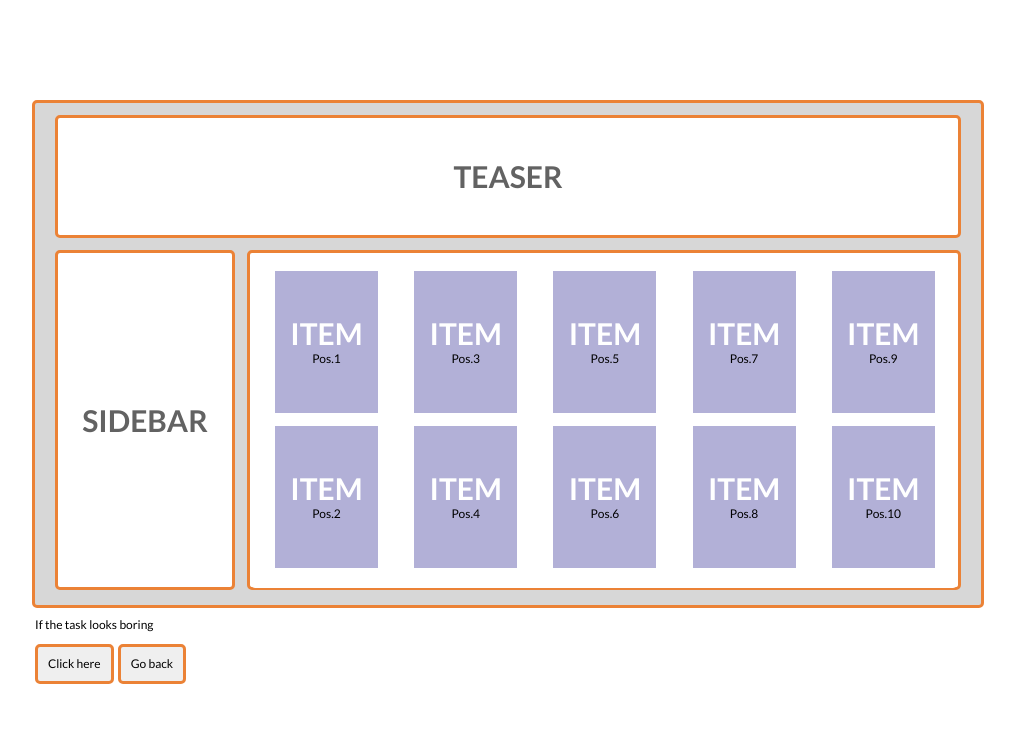
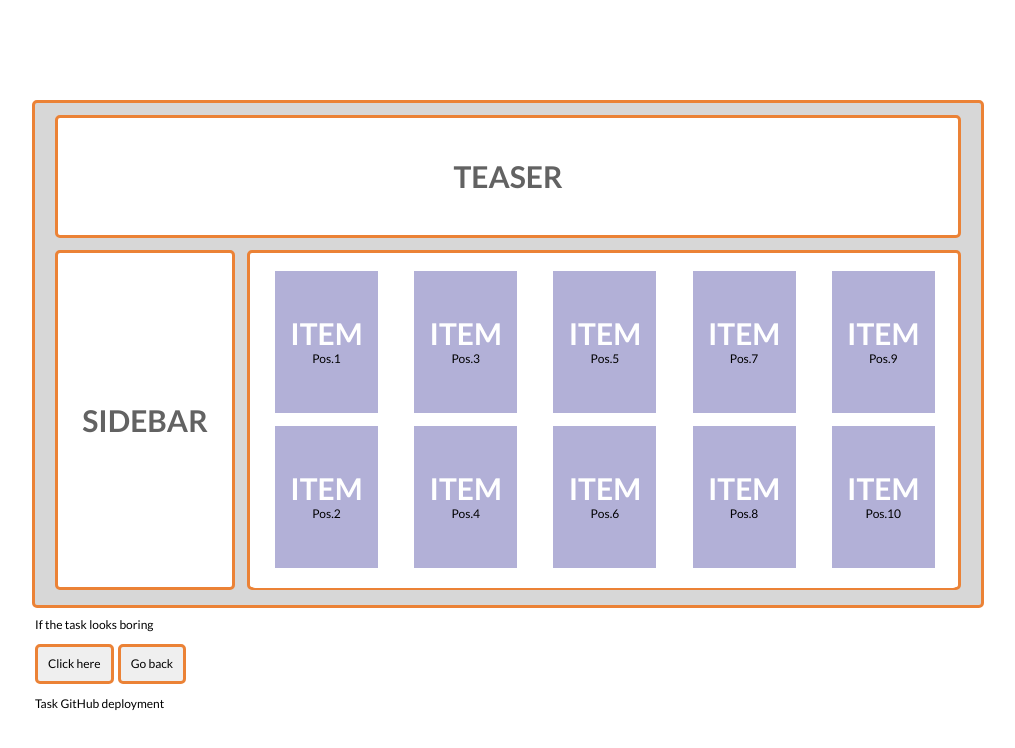
Before and after one commit to Gricyan/test-task, a plain HTML site: page index.html in a window 1280 px wide. Shown: the whole page, without its empty margins (132-1147 px from the left). Drawn offline with Linux system fonts and the light colour scheme.

Commit message:
feat: add github link

```diff
--- a/css/style.css
+++ b/css/style.css
@@ -111,3 +111,14 @@ main {
   font-family: var(--font);
   font-size: var(--font-size-3);
 }
+
+.my-links {
+  margin-top: 10px;
+}
+
+.my-links a {
+  text-decoration: none;
+  color: var(--color-dark);
+  font-family: var(--font);
+  font-size: var(--font-size-3);
+}
--- a/index.html
+++ b/index.html
@@ -70,6 +70,9 @@
       <button class="click-button">Click here</button>
       <button class="reset-button">Go back</button>
     </section>
+    <section class="my-links">
+      <a href="https://gricyan.github.io/test-task/">Task GitHub deployment</a>
+    </section>
   </div>
   <script src="js/items.js"></script>
   <script src="js/slider.js"></script>
```
